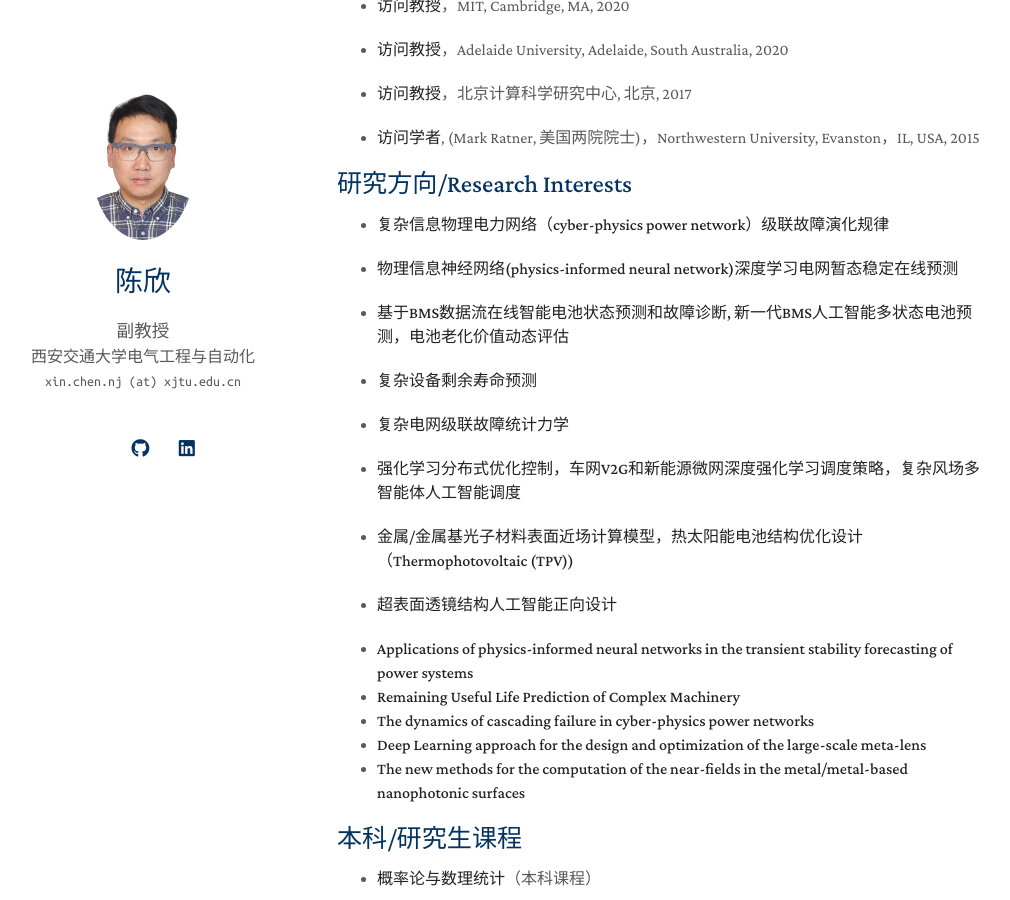
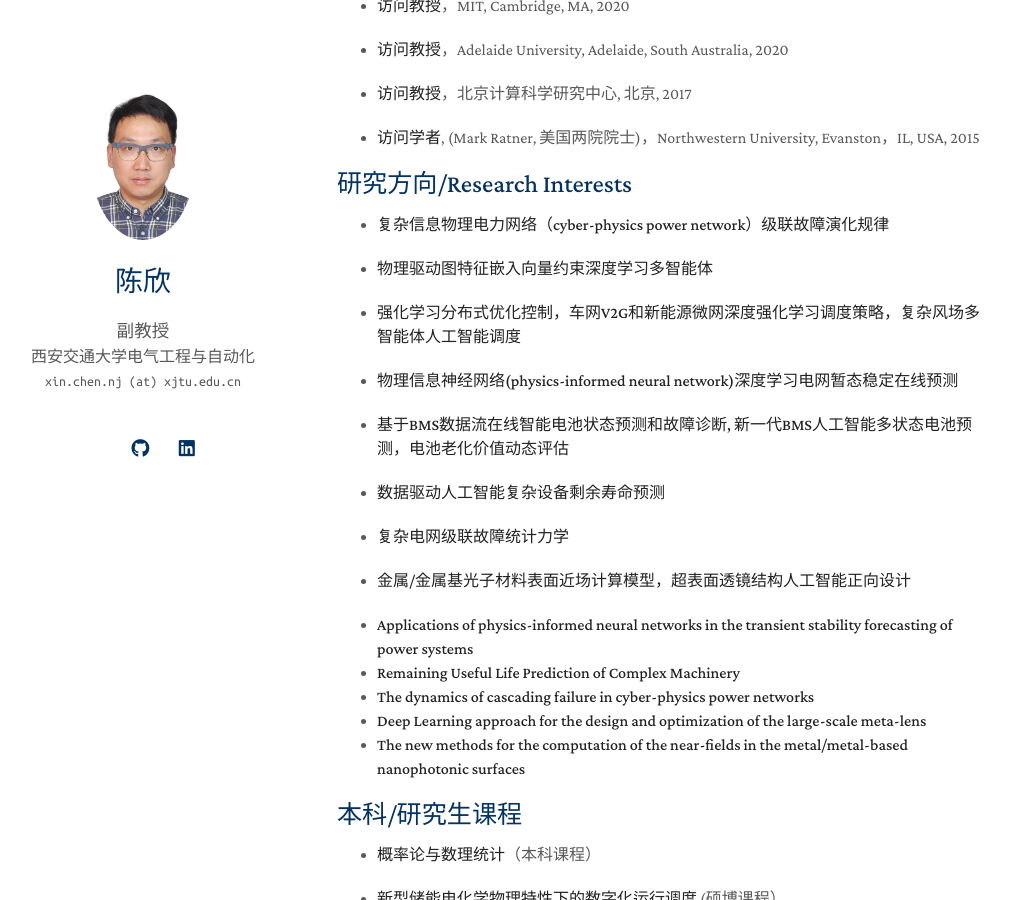
Before and after one commit to IntelligentEnergy/IntelligentEnergy.github.io, a Jekyll site: the page built from index.md, in a window 1280 px wide and 900 px high, scrolled down 512 px. Shown: the whole window, without its empty margins (133-1143 px from the left). Built offline with Jekyll 4.4.1, drawn with Linux system fonts in a browser that asks for light colours; nearby versions of some CDN libraries; a style sheet for code colours, icons or effects is not loaded; our own code applies the rules of GitHub Pages for plain Markdown files.

Commit message:
Update index.md

```diff
--- a/index.md
+++ b/index.md
@@ -36,19 +36,21 @@ layout: homepage
 
 - **复杂信息物理电力网络（cyber-physics power network）级联故障演化规律**
 
+- **物理驱动图特征嵌入向量约束深度学习多智能体**
+
+- **强化学习分布式优化控制，车网V2G和新能源微网深度强化学习调度策略，复杂风场多智能体人工智能调度**
+
 - **物理信息神经网络(physics-informed neural network)深度学习电网暂态稳定在线预测**
 
 - **基于BMS数据流在线智能电池状态预测和故障诊断, 新一代BMS人工智能多状态电池预测，电池老化价值动态评估**
 
-- **复杂设备剩余寿命预测**
+- **数据驱动人工智能复杂设备剩余寿命预测**
 
 - **复杂电网级联故障统计力学**
 
-- **强化学习分布式优化控制，车网V2G和新能源微网深度强化学习调度策略，复杂风场多智能体人工智能调度**
+- **金属/金属基光子材料表面近场计算模型，超表面透镜结构人工智能正向设计**
 
-- **金属/金属基光子材料表面近场计算模型，热太阳能电池结构优化设计（Thermophotovoltaic (TPV))**
 
-- **超表面透镜结构人工智能正向设计**
 
 - **Applications of physics-informed neural networks in the transient stability forecasting of power systems**
 - **Remaining Useful Life Prediction of Complex Machinery**
```
